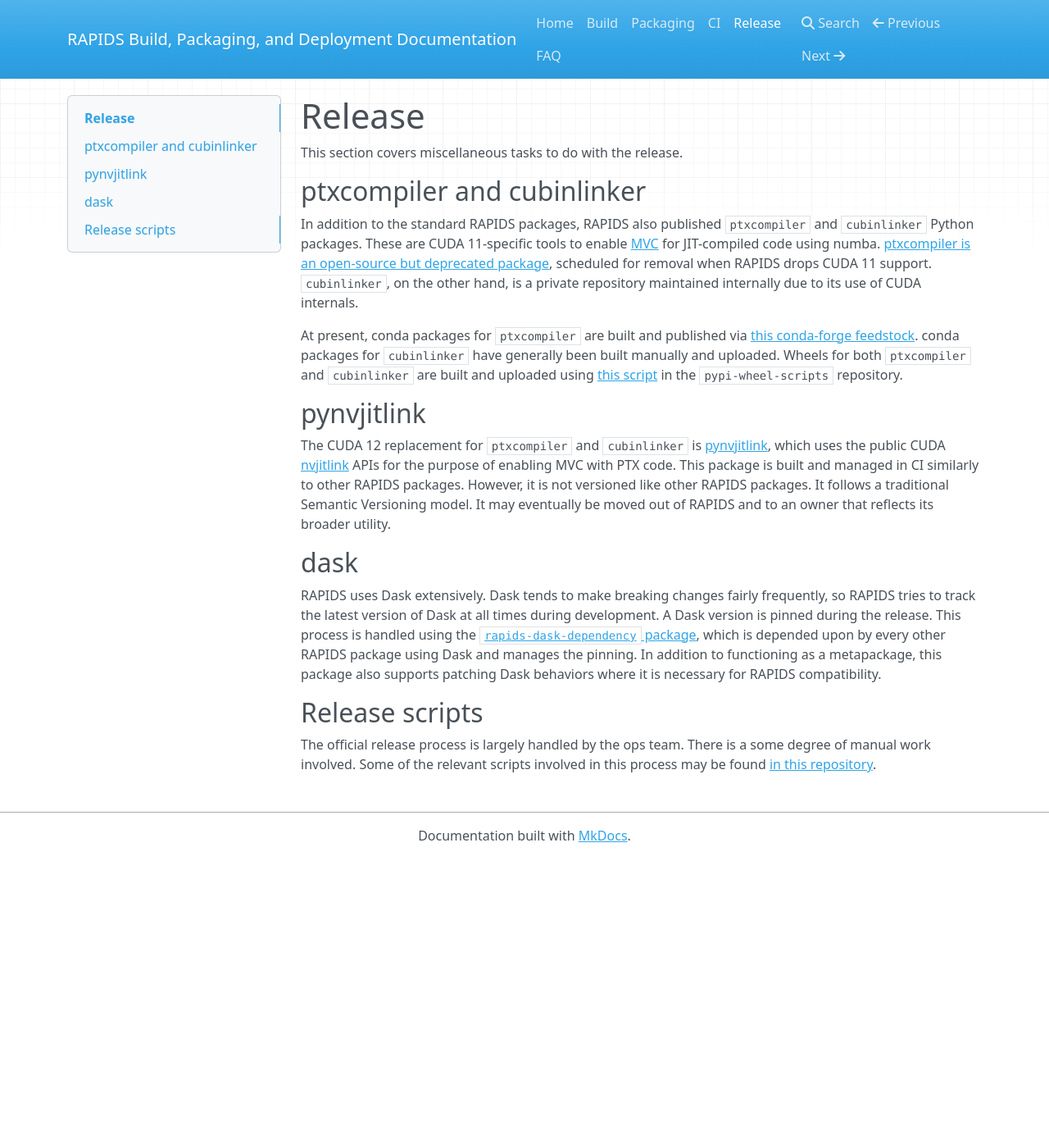
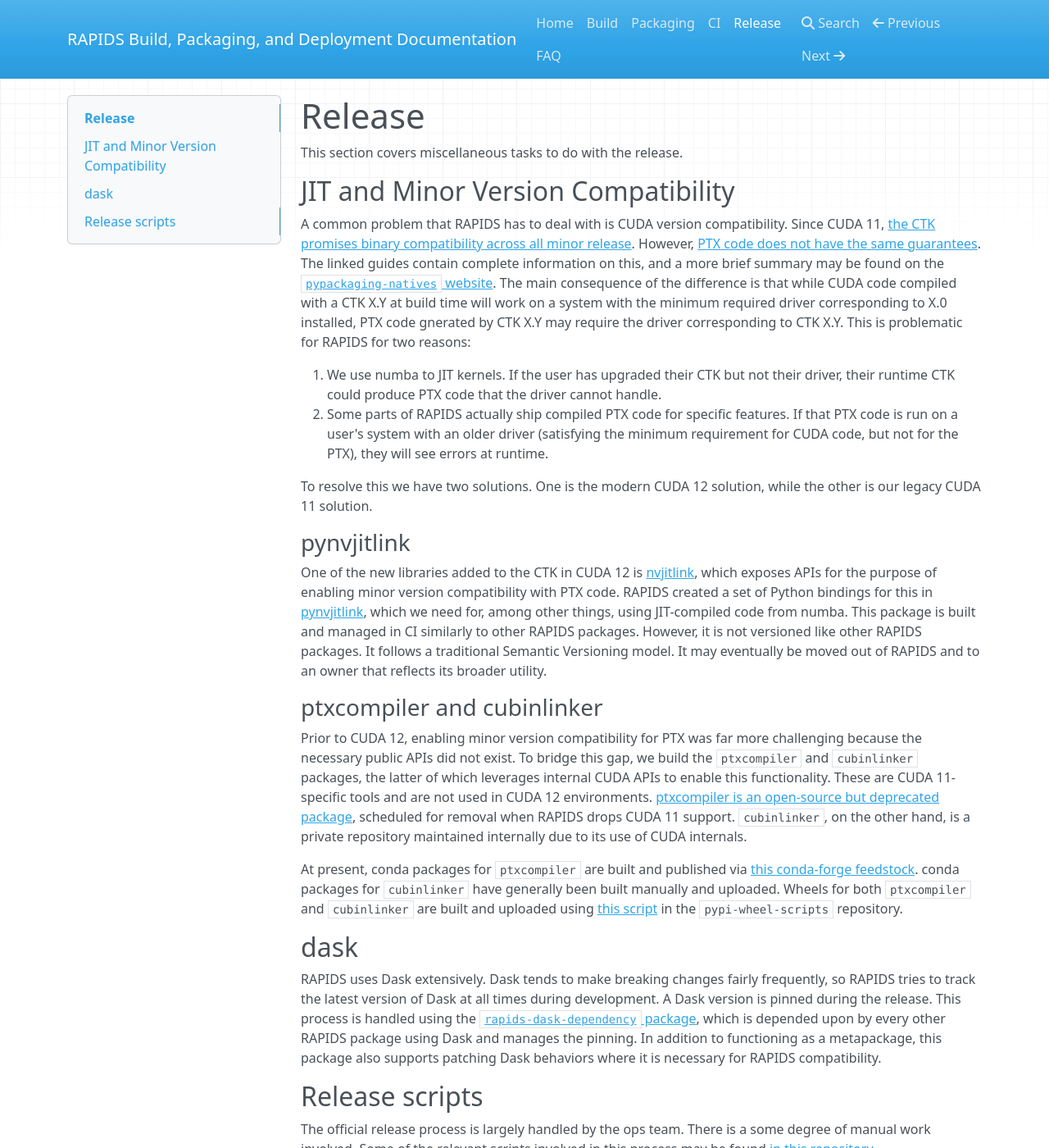
Before and after one commit to rapidsai/build-planning, an MkDocs documentation site: the page built from docs/docs/release.md, in a window 1280 px wide and 1400 px high. Shown: the whole window at 82% size. Built offline with MkDocs 1.6.1, drawn with Linux system fonts in a browser that asks for light colours; nearby versions of some CDN libraries.

Commit message:
Address PR feedback

```diff
--- a/docs/docs/release.md
+++ b/docs/docs/release.md
@@ -2,24 +2,42 @@
 
 This section covers miscellaneous tasks to do with the release.
 
-## ptxcompiler and cubinlinker
+## JIT and Minor Version Compatibility
 
-In addition to the standard RAPIDS packages, RAPIDS also published `ptxcompiler` and `cubinlinker` Python packages.
-These are CUDA 11-specific tools to enable [MVC](https://docs.nvidia.com/cuda/cuda-c-best-practices-guide/index.html#cuda-compatibility-developer-s-guide) for JIT-compiled code using numba.
+A common problem that RAPIDS has to deal with is CUDA version compatibility.
+Since CUDA 11, [the CTK promises binary compatibility across all minor release](https://docs.nvidia.com/cuda/cuda-c-best-practices-guide/index.html#cuda-toolkit-versioning).
+However, [PTX code does not have the same guarantees](https://docs.nvidia.com/cuda/cuda-c-best-practices-guide/index.html#using-ptx).
+The linked guides contain complete information on this, and a more brief summary may be found on the [`pypackaging-natives` website](https://pypackaging-native.github.io/key-issues/gpus/).
+The main consequence of the difference is that while CUDA code compiled with a CTK X.Y at build time will work on a system with the minimum required driver corresponding to X.0 installed, PTX code gnerated by CTK X.Y may require the driver corresponding to CTK X.Y.
+This is problematic for RAPIDS for two reasons:
+
+1. We use numba to JIT kernels. If the user has upgraded their CTK but not their driver, their runtime CTK could produce PTX code that the driver cannot handle.
+2. Some parts of RAPIDS actually ship compiled PTX code for specific features. If that PTX code is run on a user's system with an older driver (satisfying the minimum requirement for CUDA code, but not for the PTX), they will see errors at runtime.
+
+To resolve this we have two solutions.
+One is the modern CUDA 12 solution, while the other is our legacy CUDA 11 solution.
+
+
+### pynvjitlink
+
+One of the new libraries added to the CTK in CUDA 12 is [nvjitlink](https://docs.nvidia.com/cuda/nvjitlink/index.html), which exposes APIs for the purpose of enabling minor version compatibility with PTX code.
+RAPIDS created a set of Python bindings for this in [pynvjitlink](https://github.com/rapidsai/pynvjitlink/), which we need for, among other things, using JIT-compiled code from numba.
+This package is built and managed in CI similarly to other RAPIDS packages.
+However, it is not versioned like other RAPIDS packages.
+It follows a traditional Semantic Versioning model.
+It may eventually be moved out of RAPIDS and to an owner that reflects its broader utility.
+
+### ptxcompiler and cubinlinker
+
+Prior to CUDA 12, enabling minor version compatibility for PTX was far more challenging because the necessary public APIs did not exist.
+To bridge this gap, we build the `ptxcompiler` and `cubinlinker` packages, the latter of which leverages internal CUDA APIs to enable this functionality.
+These are CUDA 11-specific tools and are not used in CUDA 12 environments.
 [ptxcompiler is an open-source but deprecated package](https://github.com/rapidsai/ptxcompiler), scheduled for removal when RAPIDS drops CUDA 11 support.
 `cubinlinker`, on the other hand, is a private repository maintained internally due to its use of CUDA internals.
 
 At present, conda packages for `ptxcompiler` are built and published via [this conda-forge feedstock](https://github.com/conda-forge/ptxcompiler-feedstock).
 conda packages for `cubinlinker` have generally been built manually and uploaded.
 Wheels for both `ptxcompiler` and `cubinlinker` are built and uploaded using [this script](https://github.com/rapidsai/pypi-wheel-scripts/blob/main/cibuildwheel-local-scripts/cibuildwheel_ptxcompiler_cubinlinker.sh) in the `pypi-wheel-scripts` repository.
-
-## pynvjitlink
-
-The CUDA 12 replacement for `ptxcompiler` and `cubinlinker` is [pynvjitlink](https://github.com/rapidsai/pynvjitlink/), which uses the public CUDA [nvjitlink](https://docs.nvidia.com/cuda/nvjitlink/index.html) APIs for the purpose of enabling MVC with PTX code.
-This package is built and managed in CI similarly to other RAPIDS packages.
-However, it is not versioned like other RAPIDS packages.
-It follows a traditional Semantic Versioning model.
-It may eventually be moved out of RAPIDS and to an owner that reflects its broader utility.
 
 ## dask
 
```
Also changed, not shown: docs/docs/building.md (+3 -3 lines), docs/docs/ci.md (+6 -6 lines), docs/docs/packaging.md (+5 -2 lines).
